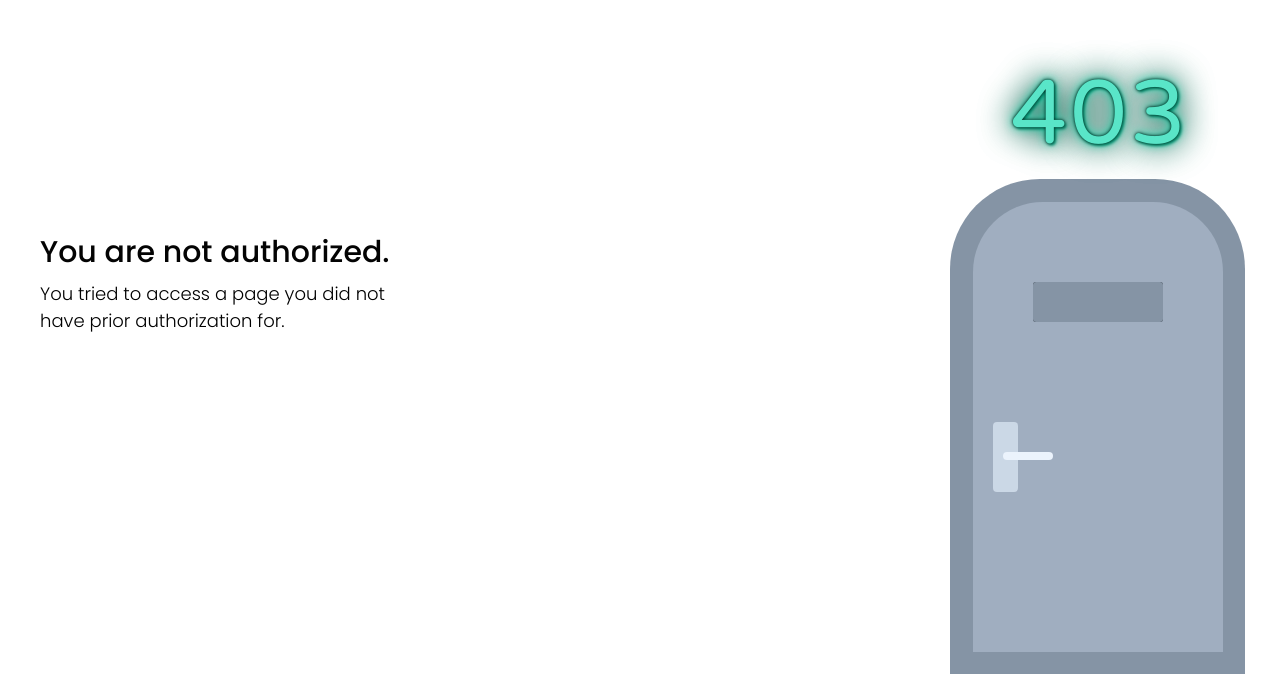
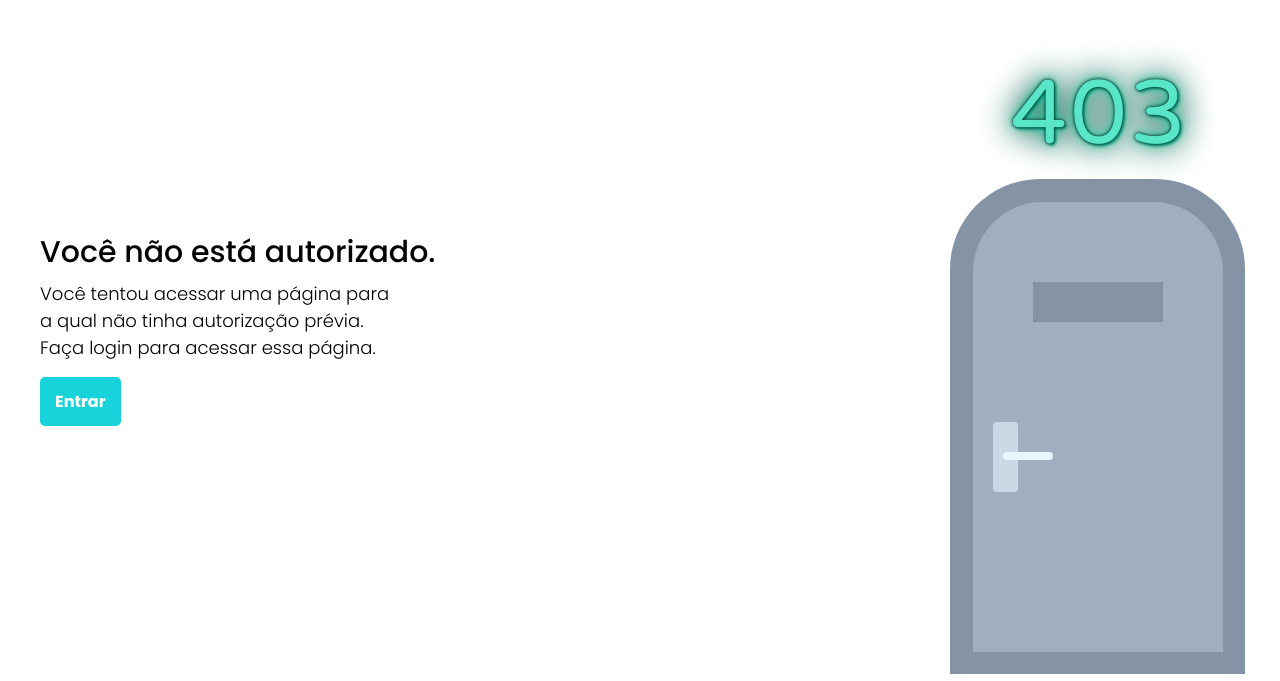
Before and after one commit to brunowilian/Projeto-integrador-Libras, a PHP site: page /forbidden.php in a window 1280 px wide. Shown: the top 681 px of the page. Run offline with PHP 8.4, Linux system fonts and the light colour scheme.

Commit message:
update in  forbidden

```diff
--- a/forbidden.php
+++ b/forbidden.php
@@ -15,9 +15,13 @@
     <main>
         <div class="container-forbidden">
 
-            <div class="message">You are not authorized.
+            <div class="message">Você não está autorizado.
             </div>
-            <div class="message2">You tried to access a page you did not have prior authorization for.</div>
+            <div class="message2">Você tentou acessar uma página para a qual não tinha autorização prévia. Faça login para acessar essa página.
+            <div style="display: flex;">
+                <a class="button-entrar" href="index.php">Entrar</a>
+            </div>
+            </div>
             <div class="container-door">
                 <div class="neon">403</div>
                 <div class="door-frame">
@@ -40,4 +44,5 @@
         </div>
     </main>
 </body>
+
 </html>
```
